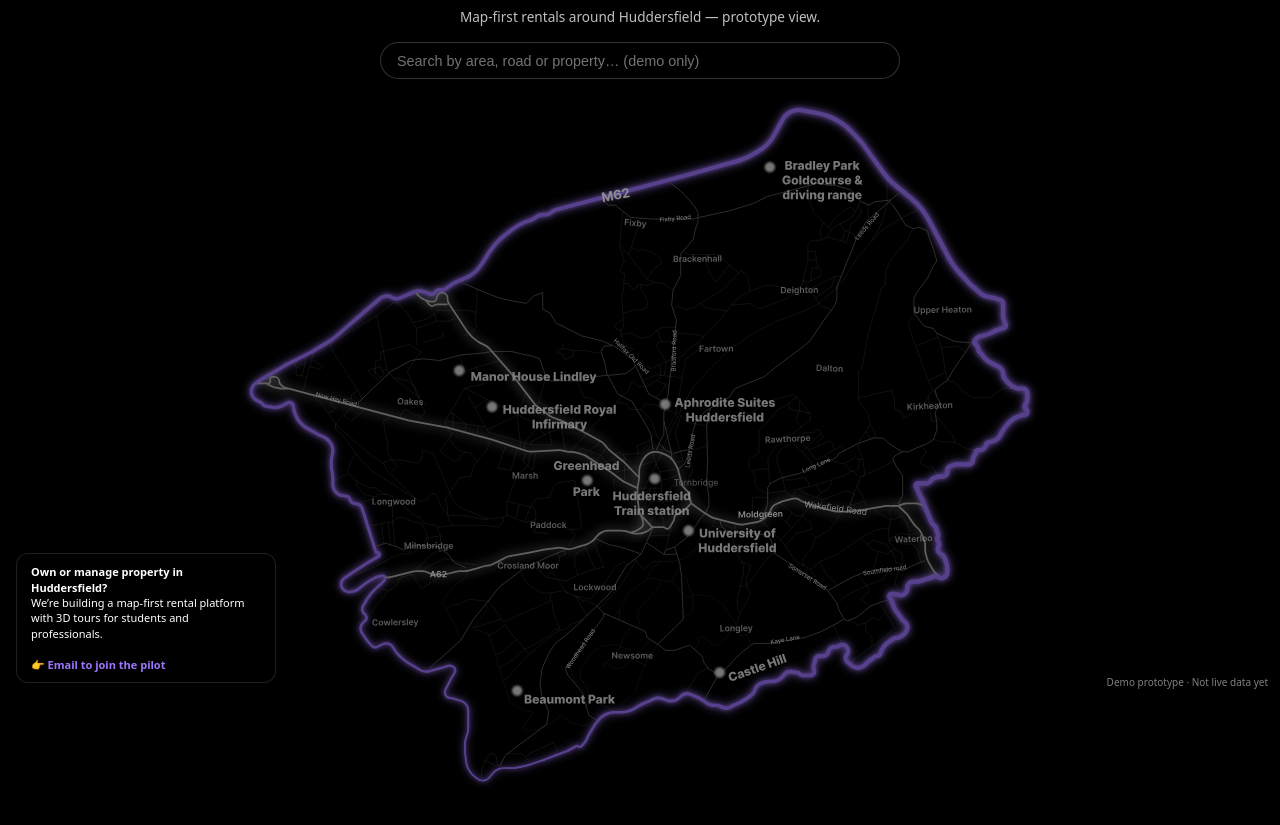
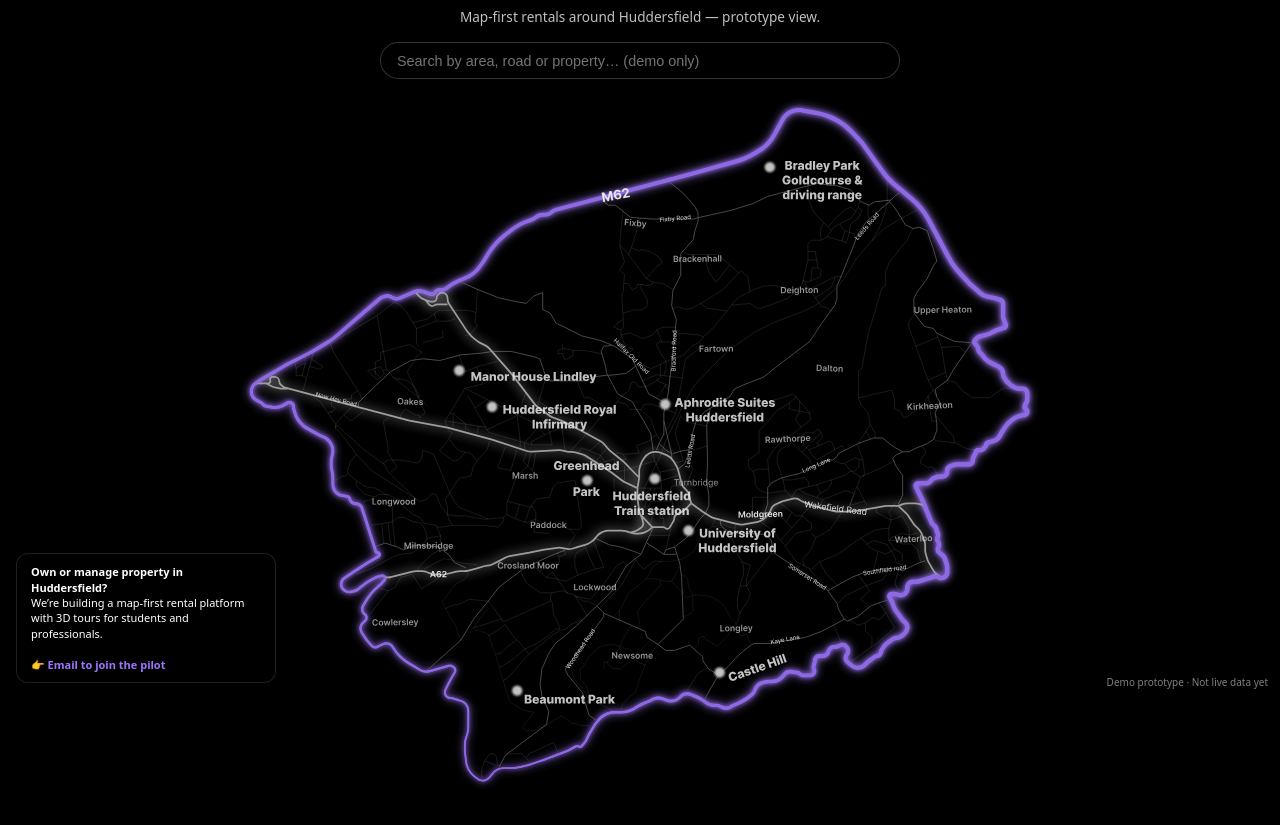
Before and after one commit to deepinmelanchole/real-eztate-huddersfield, a plain HTML site: page index.html in a window 1280 px wide. Shown: the part 101-926 px from the top of the page. Drawn offline with nearby package versions, Linux system fonts and the light colour scheme; no server answers.

Commit message:
index.html

```diff
--- a/index.html
+++ b/index.html
@@ -86,12 +86,10 @@
   justify-content: center;
   align-items: center;
 }
-      #map {
-  position: absolute;
-  inset: 0;
+     #map {
   width: 100%;
   height: 100%;
-  border-radius: 0;
+  opacity: 0.45;
 }
 .map-overlay {
   position: absolute;
@@ -101,7 +99,7 @@
   object-fit: fill;
   pointer-events: none;
   z-index: 10;
-  opacity: 0.55;
+  opacity: 0.9;
 }
 
 
```
